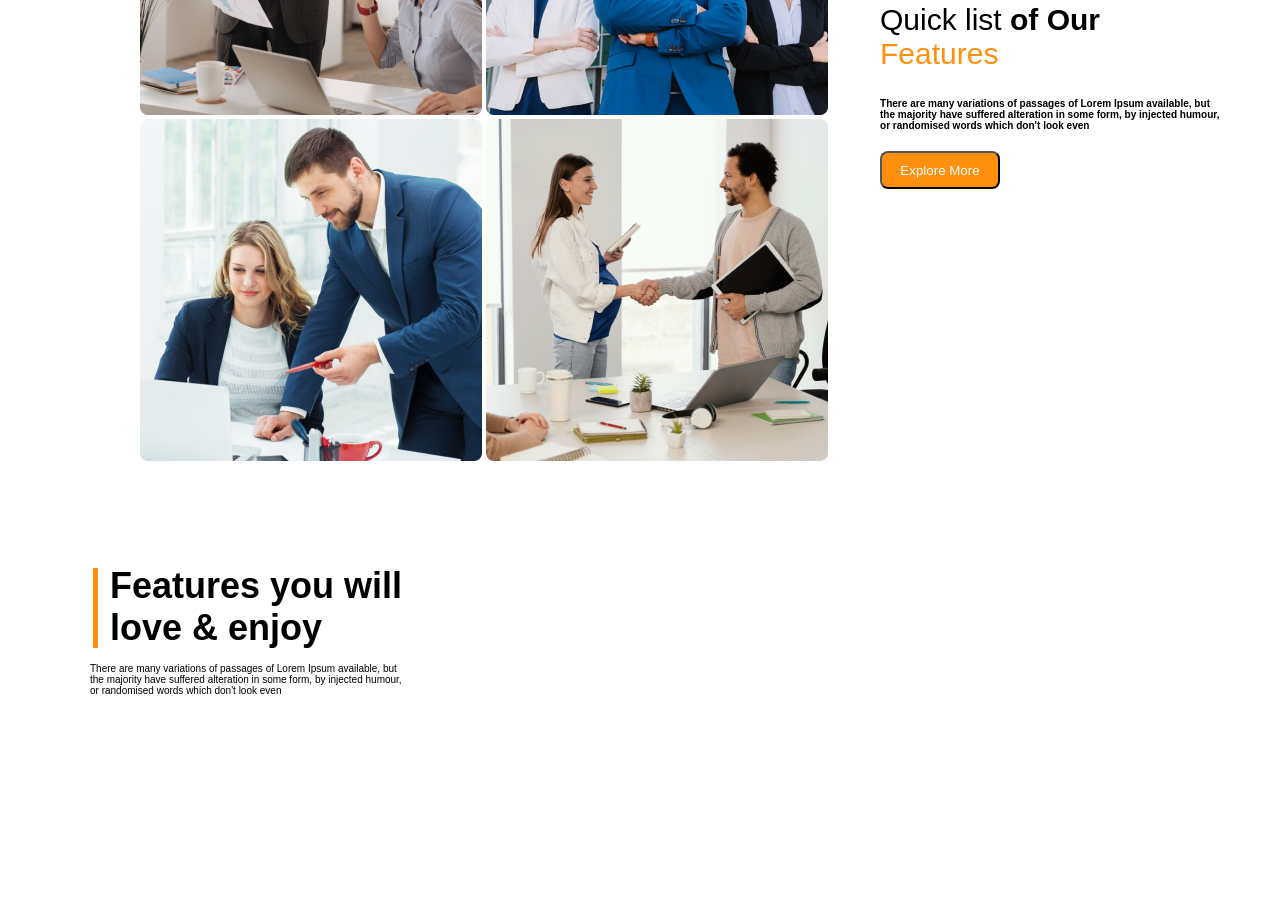
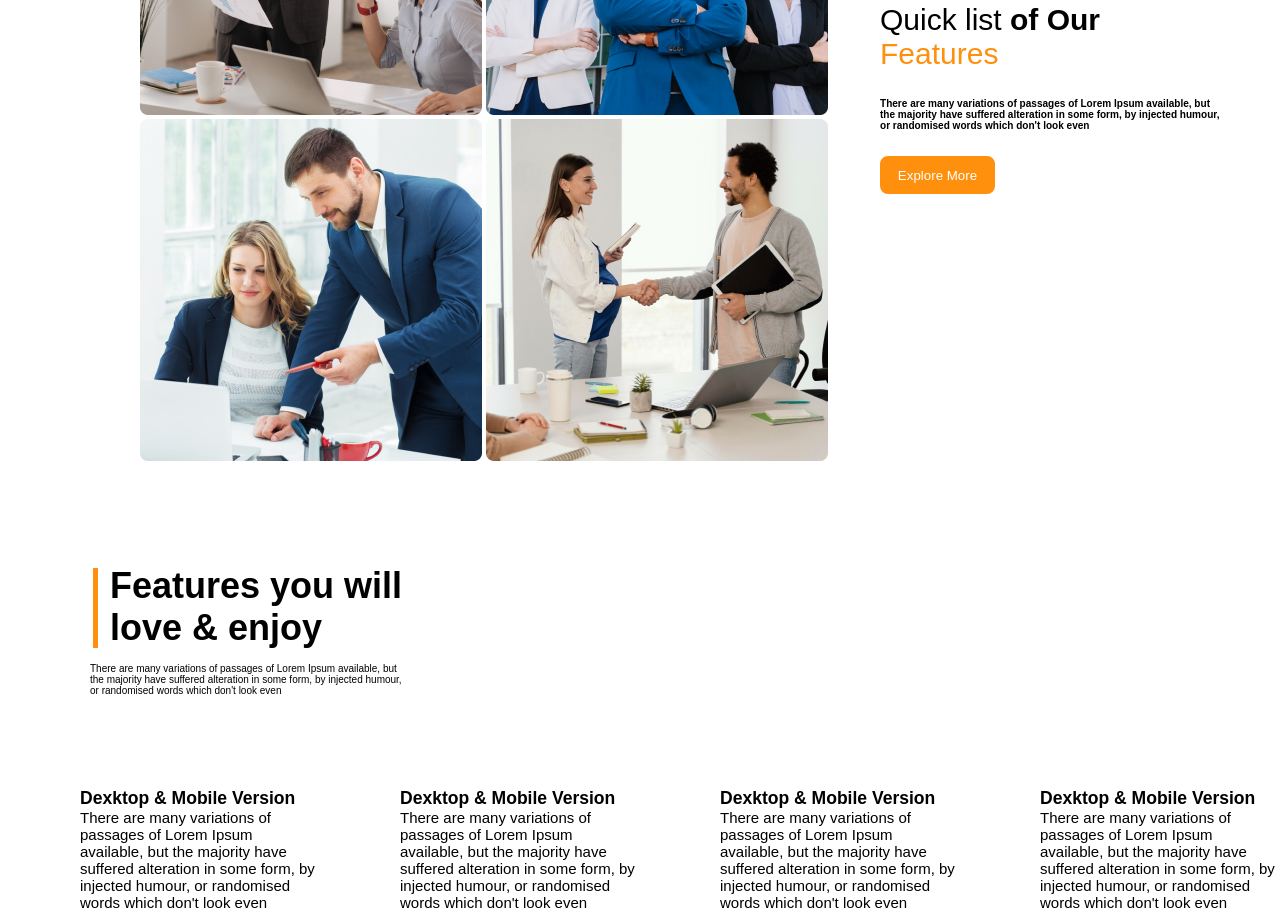
Before and after one commit to Alamienlatif/second-assignment, a plain HTML site: page index.html in a window 1280 px wide. Shown: the part 1133-2044 px from the top of the page. Before the commit the page ends 1829 px from the top, so only its background shows below. Drawn offline with Linux system fonts and the light colour scheme.

Commit message:
added section

```diff
--- a/index.html
+++ b/index.html
@@ -71,37 +71,56 @@ section star
         Lorem Ipsum available, but the majority have
         suffered alteration in some form, by injected humour,
       or randomised words which don't look even</p></div>
-      <div class="rekha"></div>
-   <!--
-      <div class="deved">
-      <h3>Dexktop & Mobile Version </h3>
-      <h6>There are many variations of passages of Lorem Ipsum
+      <div class="marjin"></div>
+
+<!-----------
+    nav start
+-------------->
+    <nav class="cards">
+      <div class="card">
+        <header>
+          <h3>Dexktop & Mobile Version </h3>
+        </header>
+      <p>There are many variations of passages of Lorem Ipsum
         available, but the majority have suffered alteration
         in some form, by injected humour, or randomised
-        words which don't look even</h6>
+        words which don't look even</p>
       </div>
 
-        <div class="deved">
-            <h3>Dexktop & Mobile Version </h3>
-            <h6>There are many variations of passages of Lorem Ipsum
+        <div class="card">
+            <header>
+             <h3>Dexktop & Mobile Version</h3>
+            </header>
+            <p>There are many variations of passages of Lorem Ipsum
               available, but the majority have suffered alteration
               in some form, by injected humour, or randomised
-              words which don't look even</h6>
+              words which don't look even</p>
         </div>
-              <div class="deved">
-                 <h3>Dexktop & Mobile Version </h3>
-                 <h6>There are many variations of passages of Lorem Ipsum
+              <div class="card">
+                 <header>
+                    <h3>Dexktop & Mobile Version</h3>
+                </header>
+                 <p>There are many variations of passages of Lorem Ipsum
                   available, but the majority have suffered alteration
                   in some form, by injected humour, or randomised
-                  words which don't look even</h6>
+                  words which don't look even</p>
               </div>
-                  <div class="deved">
-                     <h3>Dexktop & Mobile Version </h3>
-                     <h6>There are many variations of passages of Lorem Ipsum
+                  <div class="card">
+                     <header>
+                        <h3>Dexktop & Mobile Version</h3>
+                    </header>
+                     <p>There are many variations of passages of Lorem Ipsum
                       available, but the majority have suffered alteration
                       in some form, by injected humour, or randomised
-                      words which don't look even</h6>
+                      words which don't look even</p>
                    </div>
+    </nav>
+
+<!-----------
+    nav ends
+-------------->
+<!--
+
                    <div class="image">
                         <img src="/images/architect.png"></div>
             <button class="button">10+Year <h6>Experience</h6></button>
--- a/styles/style.css
+++ b/styles/style.css
@@ -34,8 +34,10 @@
     margin-left:200px;
     margin-right: 200px;
 }
+/* code ki veshi hlo?*/
 .explare{
     text-align:center;
+    border: 2px solid #FF900E;
     width:120px;
     height: 38px;
     border-radius:8px;
@@ -75,12 +77,16 @@
     margin-top:80px;
     font-size:15px;
 }
+
+/* code ki veshi hlo?*/
+
 .explare-more{
+    border: 2px solid #FF900E;
     text-align:center;
-    width:120px;
+    width:115px;
     height:38px;
     border-radius:8px;
-    margin-top:20px;
+    margin-top:25px;
     margin-bottom:0px;
     color:white;
     background-color:#FF900E;
@@ -98,10 +104,41 @@
     height:20px;
     font-size:10px;
 }
-.rekha{
+.marjin{
     margin-left: 93px;
     width:5px;
     height:80px;
     margin-top:-115px;
     background-color: #FF900E;
 }
+.cards{
+    margin-top:0px;
+    display:flex;
+}
+.card{
+    margin-left: 80px;
+    margin-top: 140px;
+    margin-bottom: 20px;
+    width:800px;
+    height: 20px;
+    font-size: 15px;
+}
+.font{
+    margin-top: 90px;
+    margin-left:80px;
+    width:620px;
+    height:20px;
+    font-size:5px;
+}
+
+
+/* {
+    margin-top: 90px;
+    display: grid;
+    grid-template-columns: repeat(auto-fill, minmax(230px, 1fr));
+    grid-gap:20px;
+}
+.card{
+    display: grid;
+    grid-template-rows: max-content 200px 1fr;
+} */
```
